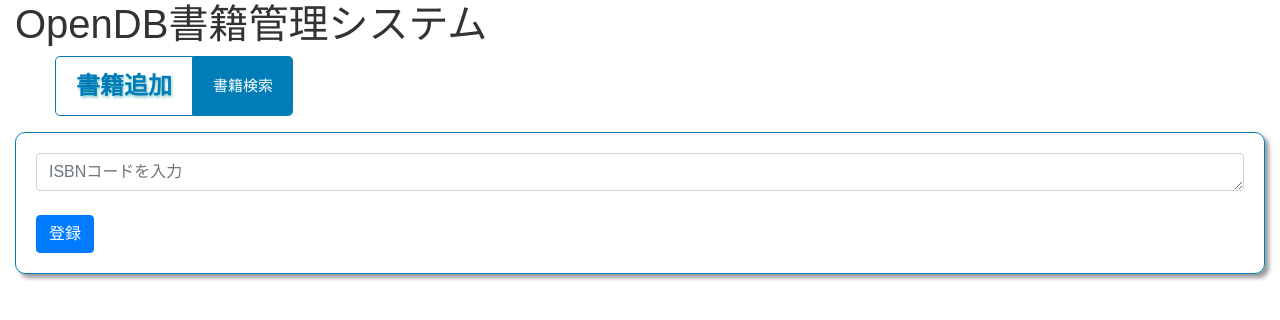
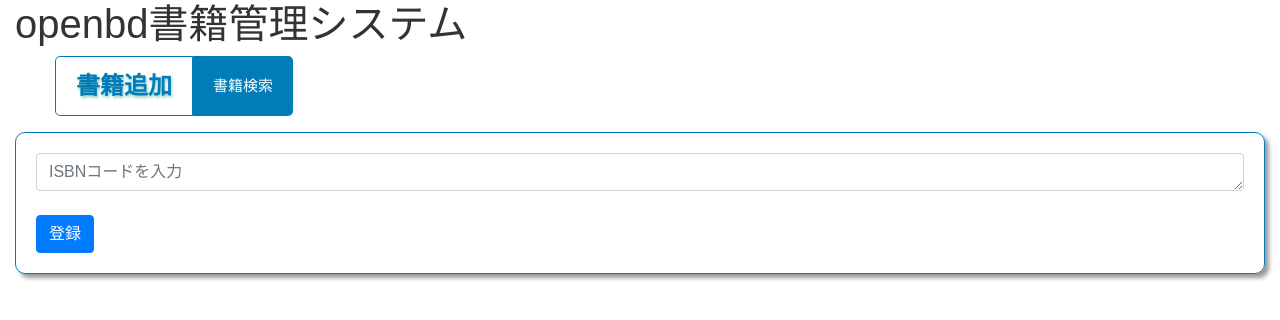
Before and after one commit to aocattleya/MiniBookSearch, a Flask app: page / in a window 1280 px wide. Shown: the top 320 px of the page. Run offline with Flask 2, Linux system fonts and the light colour scheme; some libraries are stand-ins or nearby versions.

Commit message:
opendbじゃなくopenbdに修正

```diff
--- a/initialize.py
+++ b/initialize.py
@@ -11,7 +11,7 @@ import json
 
 if __name__ == '__main__':
     #
-    es = ElasticsearchWrapper("opendb", "opendb-index")
+    es = ElasticsearchWrapper("openbd", "openbd-index")
 
     # すでに存在するインデックスを削除する
     # 存在しないインデックスに対して呼び出すとExceptionなのでpassさせておく
--- a/mapping.json
+++ b/mapping.json
@@ -1,5 +1,5 @@
 {
-    "opendb": {
+    "openbd": {
         "properties": {
             "isbn" : {
                 "type": "text",
--- a/templates/index.html
+++ b/templates/index.html
@@ -11,13 +11,13 @@
     <link rel="stylesheet" href="/static/css/bootstrap.min.css">
     <link rel="stylesheet" href="/static/main.css">
 
-    <title>OpenDB書籍管理システム</title>
+    <title>openbd書籍管理システム</title>
 </head>
 
 <body>
     <div class="container-fluid" id="app">
         <div id="title">
-            <h1>OpenDB書籍管理システム</h1>
+            <h1>openbd書籍管理システム</h1>
         </div>
 
         <ul class="tabMenu">
```
